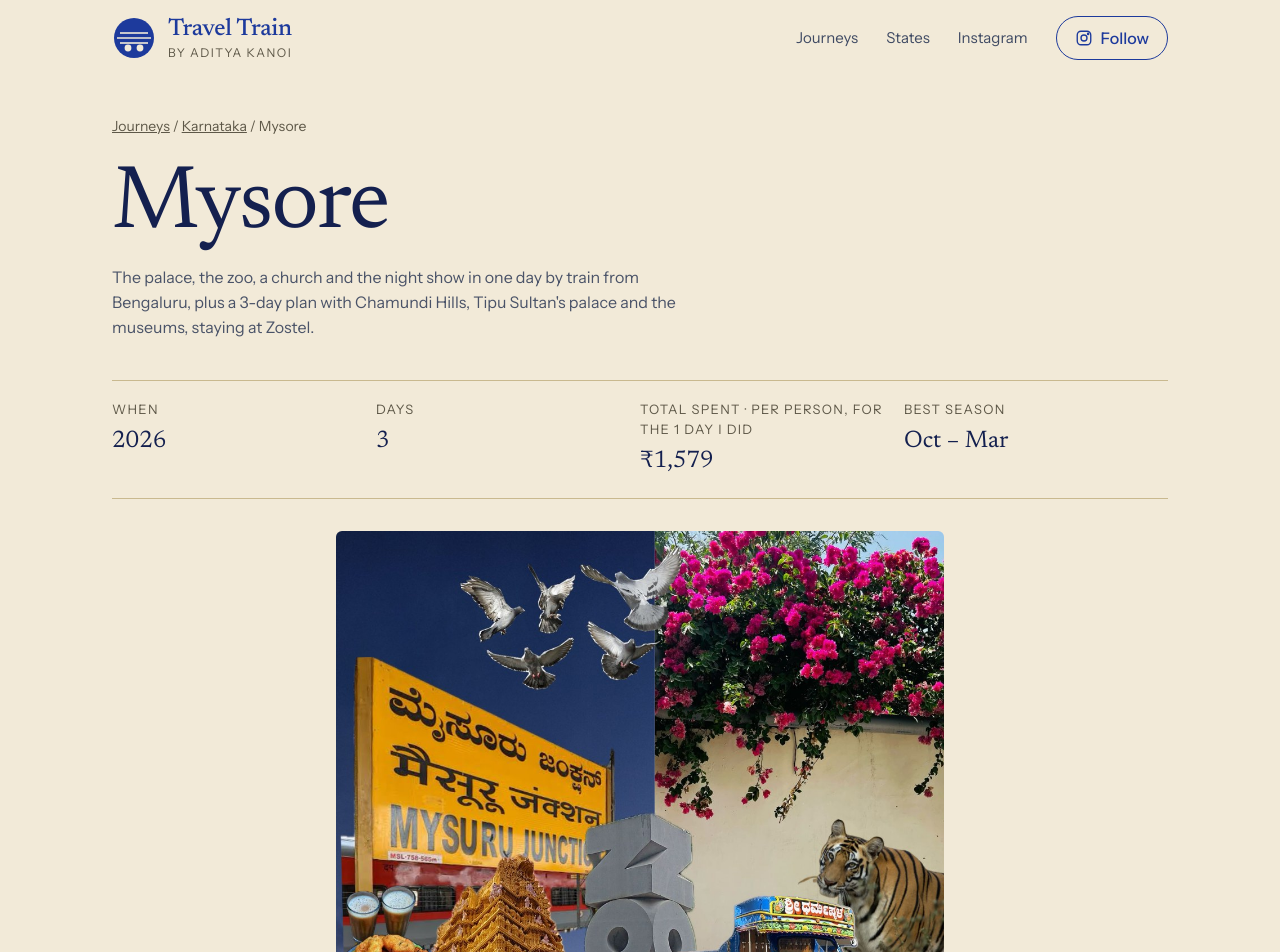
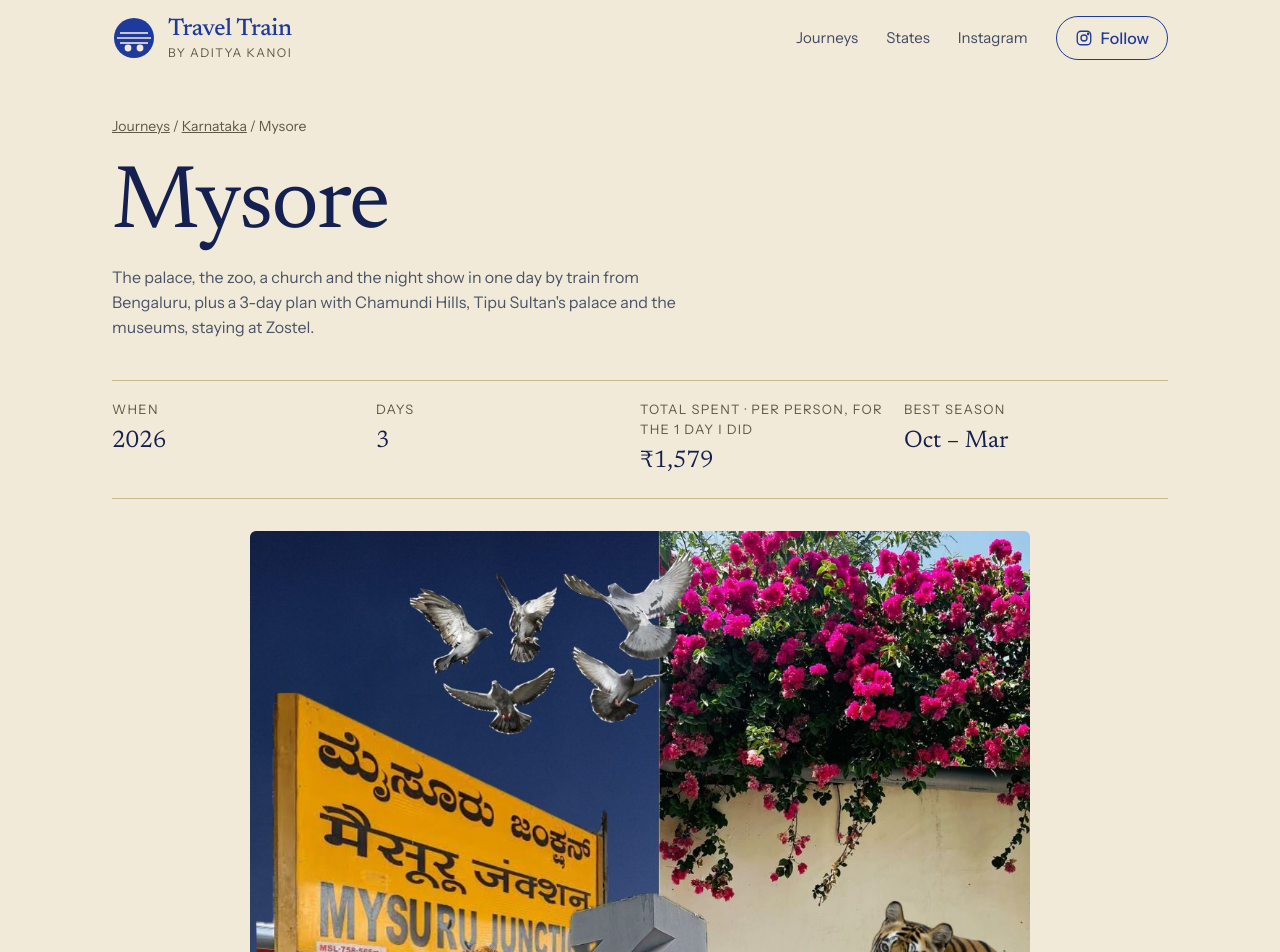
Before and after one commit to gdncomm-aditya-kanoi/Travel-Train, a Jekyll site: the page built from _trips/mysore.md, in a window 1280 px wide. Shown: the top 952 px of the page. Built offline with Jekyll 4.4.1, drawn with Linux system fonts in a browser that asks for light colours.

Commit message:
Fix Mysore 404 from future date and show the portrait cover uncropped
Co-Authored-By: Claude <noreply@anthropic.com>

```diff
--- a/_includes/trip-card.html
+++ b/_includes/trip-card.html
@@ -3,7 +3,7 @@
 <a class="trip-card" href="{{ trip.url | relative_url }}" data-state="{{ trip.state | slugify }}">
   {% assign card_img = trip.card | default: trip.cover | default: trip.banner %}
   {% if card_img and card_img != "" %}
-    <img class="photo" src="{{ card_img | relative_url }}" alt="" loading="lazy">
+    <img class="photo{% if trip.cover_portrait %} portrait{% endif %}" src="{{ card_img | relative_url }}" alt="" loading="lazy">
   {% else %}
     <span class="photo ph" aria-hidden="true"></span>
   {% endif %}
--- a/assets/css/style.css
+++ b/assets/css/style.css
@@ -326,5 +326,6 @@ caption { text-align: left; padding-bottom: 8px; color: var(--muted); }
 /* Photos shown whole, at their own shape (Wayanad) */
 .shots .shot.full img, .shot.full img { aspect-ratio: auto !important; height: auto !important; object-fit: contain !important; }
 
-/* Portrait covers (cover_portrait: true) show whole, centred, not cropped to a strip */
-.gallery > .gallery-hero.portrait { aspect-ratio: auto; object-fit: contain; max-height: 760px; width: auto; max-width: 100%; justify-self: center; }
+/* Portrait covers (cover_portrait: true) show whole and centred, never cropped */
+.gallery > .gallery-hero.portrait { aspect-ratio: auto; object-fit: contain; width: min(100%, 780px); height: auto; max-height: none; justify-self: center; }
+.trip-card .photo.portrait { object-fit: contain; }
```
Also changed, not shown: _trips/mysore.md (+2 -2 lines).
